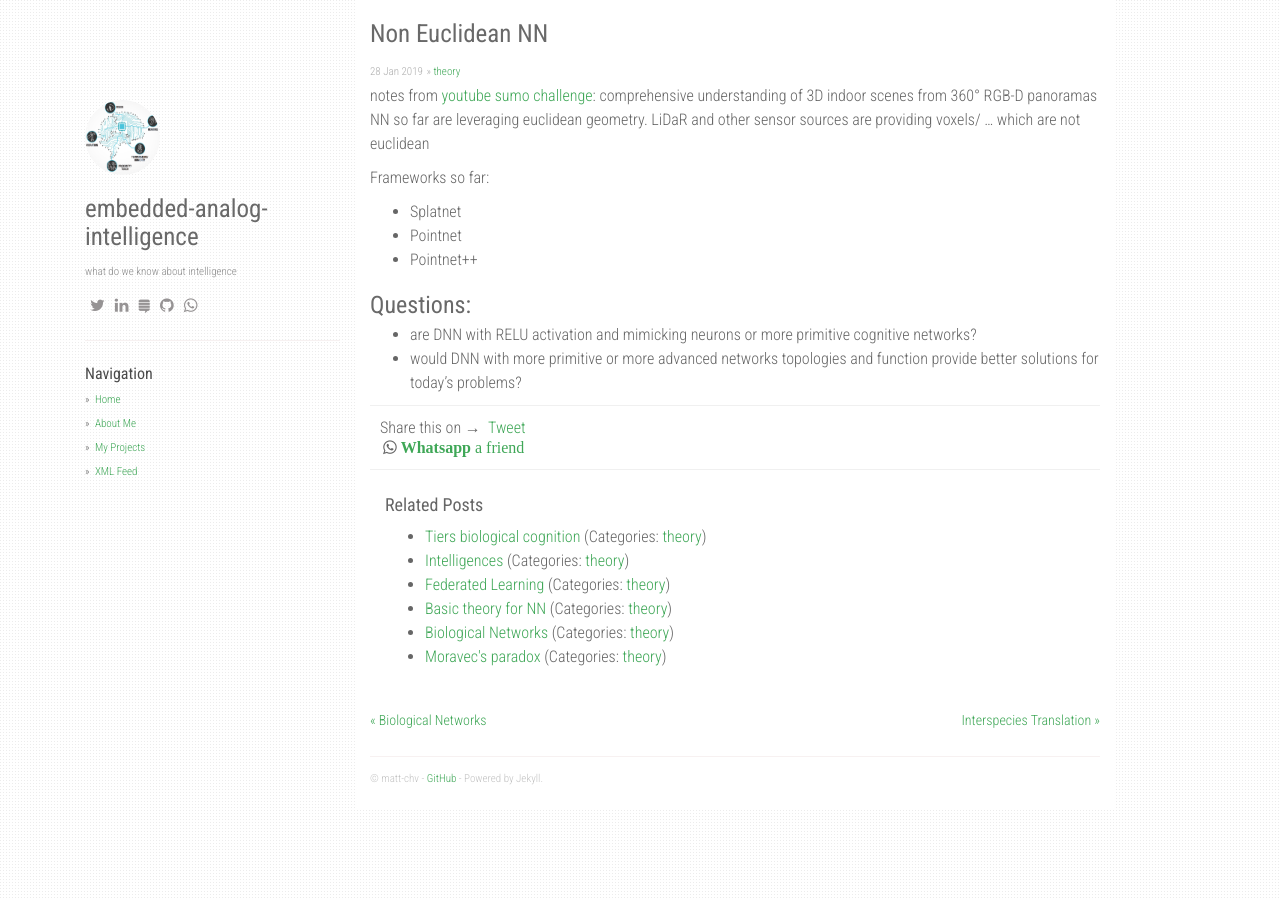
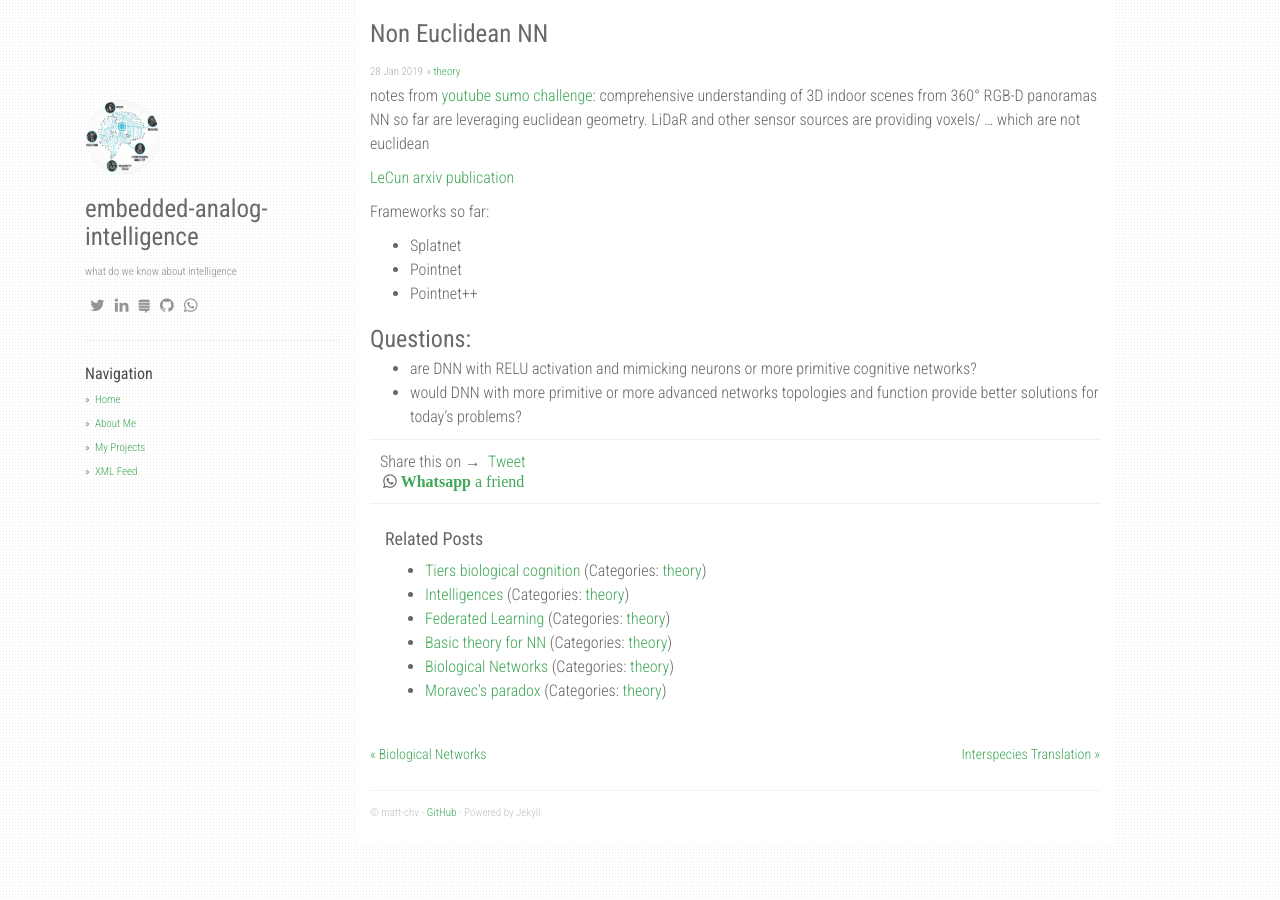
Before and after one commit to matt-chv/embedded-analog-intelligence, a Jekyll site: the page built from _posts/2019-01-28-non-euclidean-nn.md, in a window 1280 px wide. Built offline with Jekyll 4.4.1, drawn with Linux system fonts in a browser that asks for light colours; nearby versions of some CDN libraries; our own code applies the rules of GitHub Pages for plain Markdown files; comment, search, counter and statistics services are not loaded.

Commit message:
Update 2019-01-28-non-euclidean-nn.md

```diff
--- a/_posts/2019-01-28-non-euclidean-nn.md
+++ b/_posts/2019-01-28-non-euclidean-nn.md
@@ -10,6 +10,8 @@ notes from [youtube](https://www.youtube.com/watch?v=D3fnGG7cdjY)
 NN so far are leveraging euclidean geometry.
 LiDaR and other sensor sources are providing voxels/ ... which are not euclidean
 
+[LeCun arxiv publication](https://arxiv.org/pdf/1611.08097.pdf)
+
 Frameworks so far:
 * Splatnet
 * Pointnet
```
